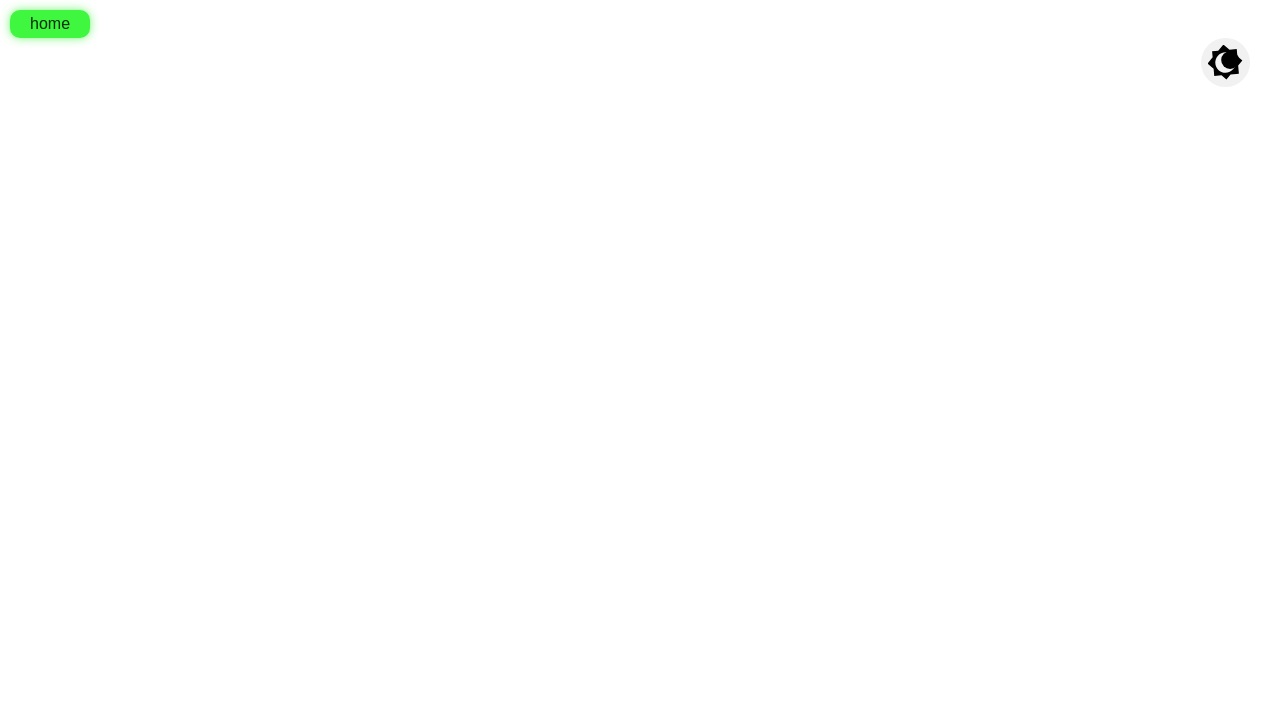
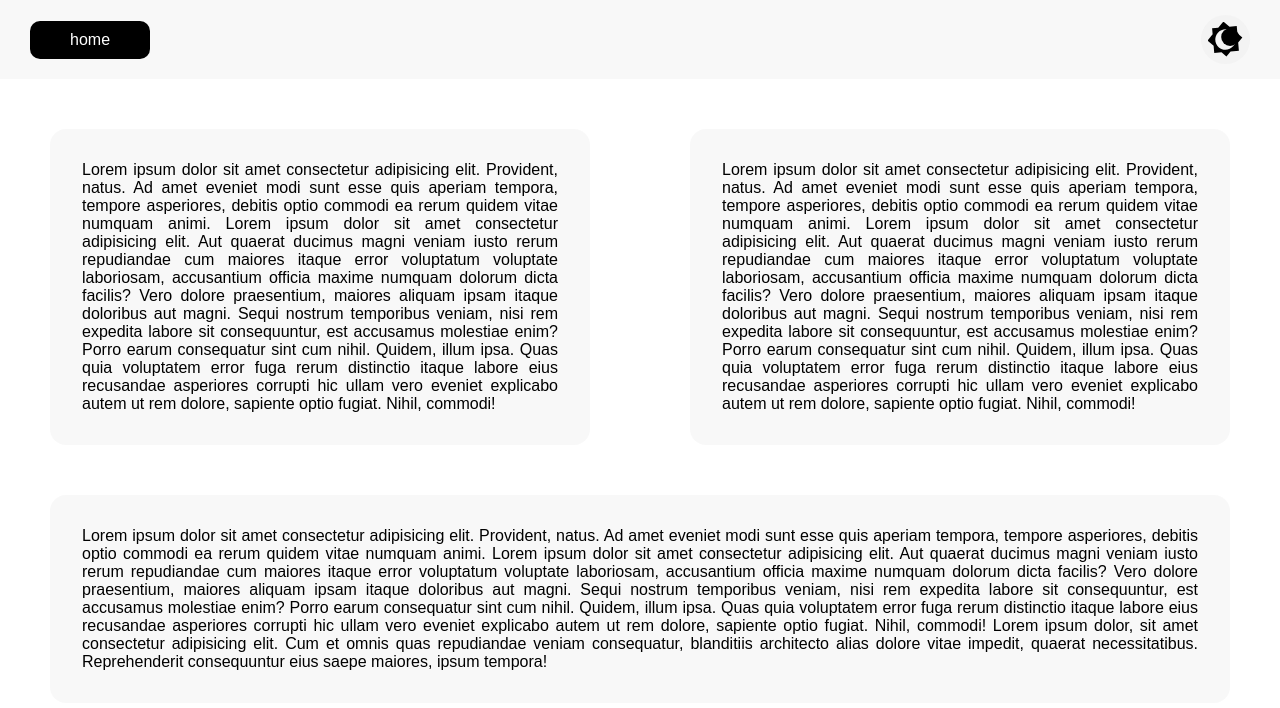
Before and after one commit to abhaybhatia01/theme_toggle, a plain HTML site: page index.html in a window 1280 px wide. Drawn offline with Linux system fonts and the light colour scheme.

Commit message:
rearanged things

```diff
--- a/index.html
+++ b/index.html
@@ -8,13 +8,11 @@
     <title>dark mode</title>
   </head>
   <body class="lightMode">
-    <header class="background">
-      <nav>
-        <ul>
-          <li><a href="/index.html"><button class='nav'>home</button></a></li>
-        </ul>
-      </nav>
-      <div id="ripple"></div>
+    <header class="header">
+      <nav class="nav">
+
+          <div class="nav-items"><a class="homeButton" href="/index.html"><button class="homeButton">home</button></a></div>
+          <div class="nav-items"><div id="ripple"></div>
           <button id="svgContainer">
             <svg
               width="422"
@@ -32,8 +30,31 @@
               />
               <circle id="sun" cx="211.5" cy="211.5" r="107.5" />
             </svg>
-      </button>
+          </button></div>
+      </nav>
+
     </header>
+    <main class="main">
+      <section class="containers">
+        Lorem ipsum dolor sit amet consectetur adipisicing elit. Provident, natus. Ad amet eveniet modi sunt esse quis aperiam tempora, tempore asperiores, debitis optio commodi ea rerum quidem vitae numquam animi.
+        Lorem ipsum dolor sit amet consectetur adipisicing elit. Aut quaerat ducimus magni veniam iusto rerum repudiandae cum maiores itaque error voluptatum voluptate laboriosam, accusantium officia maxime numquam dolorum dicta facilis?
+        Vero dolore praesentium, maiores aliquam ipsam itaque doloribus aut magni. Sequi nostrum temporibus veniam, nisi rem expedita labore sit consequuntur, est accusamus molestiae enim? Porro earum consequatur sint cum nihil.
+        Quidem, illum ipsa. Quas quia voluptatem error fuga rerum distinctio itaque labore eius recusandae asperiores corrupti hic ullam vero eveniet explicabo autem ut rem dolore, sapiente optio fugiat. Nihil, commodi!
+      </section>
+      <section class="containers">
+        Lorem ipsum dolor sit amet consectetur adipisicing elit. Provident, natus. Ad amet eveniet modi sunt esse quis aperiam tempora, tempore asperiores, debitis optio commodi ea rerum quidem vitae numquam animi.
+        Lorem ipsum dolor sit amet consectetur adipisicing elit. Aut quaerat ducimus magni veniam iusto rerum repudiandae cum maiores itaque error voluptatum voluptate laboriosam, accusantium officia maxime numquam dolorum dicta facilis?
+        Vero dolore praesentium, maiores aliquam ipsam itaque doloribus aut magni. Sequi nostrum temporibus veniam, nisi rem expedita labore sit consequuntur, est accusamus molestiae enim? Porro earum consequatur sint cum nihil.
+        Quidem, illum ipsa. Quas quia voluptatem error fuga rerum distinctio itaque labore eius recusandae asperiores corrupti hic ullam vero eveniet explicabo autem ut rem dolore, sapiente optio fugiat. Nihil, commodi!
+      </section>
+    </main>
+    <section class="containers">
+      Lorem ipsum dolor sit amet consectetur adipisicing elit. Provident, natus. Ad amet eveniet modi sunt esse quis aperiam tempora, tempore asperiores, debitis optio commodi ea rerum quidem vitae numquam animi.
+      Lorem ipsum dolor sit amet consectetur adipisicing elit. Aut quaerat ducimus magni veniam iusto rerum repudiandae cum maiores itaque error voluptatum voluptate laboriosam, accusantium officia maxime numquam dolorum dicta facilis?
+      Vero dolore praesentium, maiores aliquam ipsam itaque doloribus aut magni. Sequi nostrum temporibus veniam, nisi rem expedita labore sit consequuntur, est accusamus molestiae enim? Porro earum consequatur sint cum nihil.
+      Quidem, illum ipsa. Quas quia voluptatem error fuga rerum distinctio itaque labore eius recusandae asperiores corrupti hic ullam vero eveniet explicabo autem ut rem dolore, sapiente optio fugiat. Nihil, commodi!
+      Lorem ipsum dolor, sit amet consectetur adipisicing elit. Cum et omnis quas repudiandae veniam consequatur, blanditiis architecto alias dolore vitae impedit, quaerat necessitatibus. Reprehenderit consequuntur eius saepe maiores, ipsum tempora!
+    </section>
  <script src="app.js"></script>
   </body>
 </html>
--- a/style.css
+++ b/style.css
@@ -1,4 +1,5 @@
 * {
+  padding: 0px;
   margin: 0px;
   box-sizing: border-box;
 }
@@ -14,9 +15,11 @@ button,a,ul,li, input[type="submit"], input[type="reset"] {
   text-decoration: none;
 }
 
- :root {
-  --backgroundColor: hsl(0, 0%, 100%);
-  --forgroundColor:hsla(0, 0%, 0%, 0.726);
+:root {
+  --backgroundColor: hsla(0, 0%, 0%, 0.726);
+  --forgroundColor:hsl(0, 0%, 100%);
+  --bodyChangeTime:500ms;
+  --rippleTime:700ms;
 }
 
 @media(prefers-color-scheme:dark){
@@ -38,84 +41,48 @@ button,a,ul,li, input[type="submit"], input[type="reset"] {
 
 body {
   font-family:sans-serif;
-  padding:10px;
-  --bg: var(--backgroundColor);
-  background: var(--bg);
-  position: fixed;
+  background: var(--backgroundColor);
   height: 100vh;
   width: 100vw;
-  transition:background-color 0s ease-in-out 500ms;
-}
-.darkMode{
-  transition:background-color 0s ease-in-out 500ms;
+  transition:background-color 0s ease-in-out var(--bodyChangeTime);
 }
 
-.nav{
+.header{
+  padding: 15px 30px ;
+  background-color: hsla(0, 0%, 80%, 0.141);
+
+}
+
+.nav {
+  display: flex;
+  justify-content: space-between;
+}
+
+.nav-items{
+  display: flex;
+  align-items: center;
+}
+
+
+.homeButton{
   padding:5px 20px;
   border-radius: 10px;
-  box-shadow: 0px 0px 10px 0px rgba(62, 247, 62, 0.719);
-  color:rgb(3, 46, 3);
-  background-color:rgb(62, 247, 62);
-}
-
-svg {
-  height: 35px;
-  width: 35px;
-  fill:var(--forgroundColor);
-}
-
-#ripple{
-  position:absolute;
-  height: 60px;
-  aspect-ratio: 1;
-  border-radius: 50%;
-  z-index: -1;
-  right:0%;
-  margin : 0px 30px 0px 0px;
-}
-
-.lightMode #ripple{
-  background-color: var(--backgroundColor);
-  transform-origin: center;
-  transform:scale(0);
-  transition:transform 1s ease-out;
-  animation: rippleAnimation 700ms ease-out  ;
-}
-
-.darkMode #ripple{
-  background-color:var(--backgroundColor);
-  transform-origin: center;
-  transform:scale(0);
-  transition:transform 1s ease-out;
-  animation: ripple2Animation 700ms ease-out  ;
-}
-
-@keyframes rippleAnimation {
-  0%{transform:scale(0.01)}
-  85%{transform:scale(60)}
-  99.9%{transform:scale(60)}
-  100%{transform:scale(0);}
-}
-@keyframes ripple2Animation {
-  0%{transform:scale(0.01)}
-  85%{transform:scale(60)}
-  99.9%{transform:scale(60)}
-  100%{transform:scale(0);}
+  color:var(--backgroundColor);
+  background-color:var(--forgroundColor);
+  transition:color var(--rippleTime) ease-in-out 100ms;
+  transition:background-color var(--rippleTime) ease-in-out 100ms;
 }
 
 #svgContainer {
-  width: max-content;
-  height: max-content;
   aspect-ratio: 1;
-  border-radius: 50% 50% 50% 50%;
-  position: absolute;
+  border-radius: 50%;
   display:flex;
   justify-content: center;
   align-items:center;
-  right:0%;
-  margin : 0px 30px 0px 0px;
   padding: 7px;
-  background-color: hsla(0, 0%, 90%, 0.075);
+  background-color: hsla(0, 0%, 80%, 0.123);
+
+
   /* background-image:radial-gradient(
     hsla(0, 0%, 50%, 0),
     hsla(0, 0%, 50%, 1)
@@ -124,12 +91,14 @@ svg {
     /* transition:background-color 150ms ease-in; */
 }
 
-.lightMode #svgContainer{
-  background-color: hsla(0, 0%, 90%, 0.568);
-
-}
 #svgContainer:hover {
   background-color: hsla(0, 0%, 50%, 0.4);
+}
+
+svg {
+  height: 35px;
+  width: 35px;
+  fill:var(--forgroundColor);
 }
 
 .lightMode #sun{
@@ -158,13 +127,63 @@ svg {
   transform-origin: center;
 }
 
+#ripple{
+  background-color:var(--backgroundColor);
+  transform-origin: center;
+  transform:scale(0);
+  position:absolute;
+  height: 60px;
+  aspect-ratio: 1;
+  border-radius: 50%;
+  z-index: -1;
+}
+
+.lightMode #ripple{
+  animation: rippleAnimation var(--rippleTime) ease-out  ;
+}
+
+.darkMode #ripple{
+  animation: ripple2Animation var(--rippleTime) ease-out  ;
+}
+
+main{
+  display: flex;
+}
+
+.containers{
+  box-sizing: border-box;
+  color: var(--forgroundColor);
+  background-color: hsla(0, 0%, 80%, 0.141);
+
+  margin:50px 50px 0px 50px  ;
+  padding: 2rem;
+  text-align: justify;
+  border-radius: 1rem;
+}
+
+
+
+
+@keyframes rippleAnimation {
+  0%{transform:scale(0.01)}
+  85%{transform:scale(60)}
+  99.9%{transform:scale(60)}
+  100%{transform:scale(0);}
+}
+@keyframes ripple2Animation {
+  0%{transform:scale(0.01)}
+  85%{transform:scale(60)}
+  99.9%{transform:scale(60)}
+  100%{transform:scale(0);}
+}
+
 @keyframes ringsAnimation{
   0%{transform:rotateZ(360deg)}
   15%{transform:rotateZ(350deg)}
   20%{transform:rotateZ(370deg)}
   30%{transform:rotateZ(350deg)}
   40%{transform:rotateZ(360deg)}
-  50%{transform:rotateZ(3705deg)}
+  50%{transform:rotateZ(375deg)}
   60%{transform:rotateZ(360deg)}
   70%{transform:rotateZ(350deg)}
   80%{transform:rotateZ(370deg)}
@@ -177,13 +196,3 @@ svg {
   85%{transform:scale(1.1)}
   100%{transform:scale(1.1)}
 }
-
-/* svg animation for hover
-#svgContainer:focus #rings {
-  transform: rotateZ(180deg);
-  fill: black;
-}
-#svgContainer:focus #sun {
-  transform: translate(-60px);
-  fill: black;
-} */
```
Lines whose indentation alone changed are shown as unchanged.
